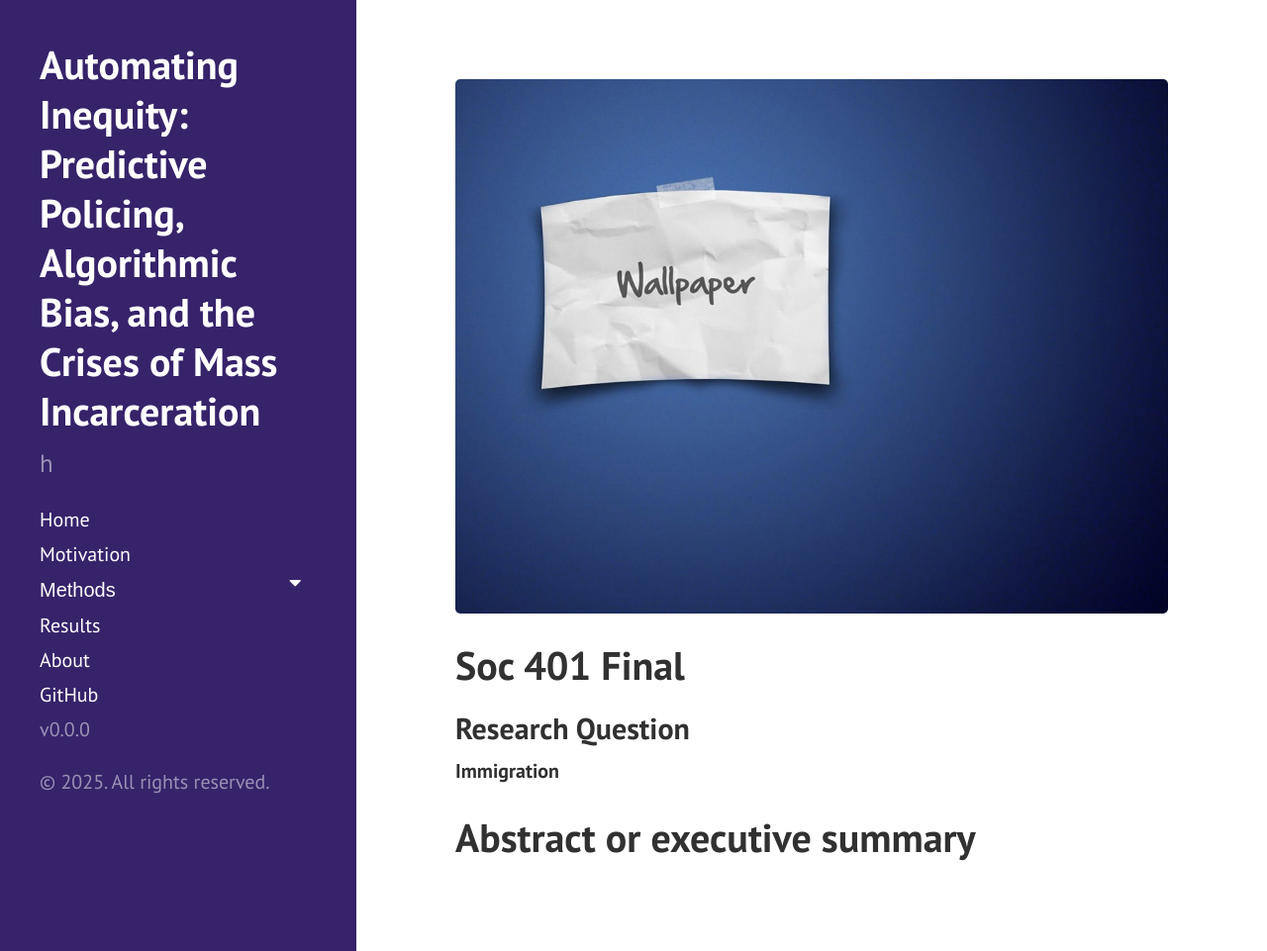
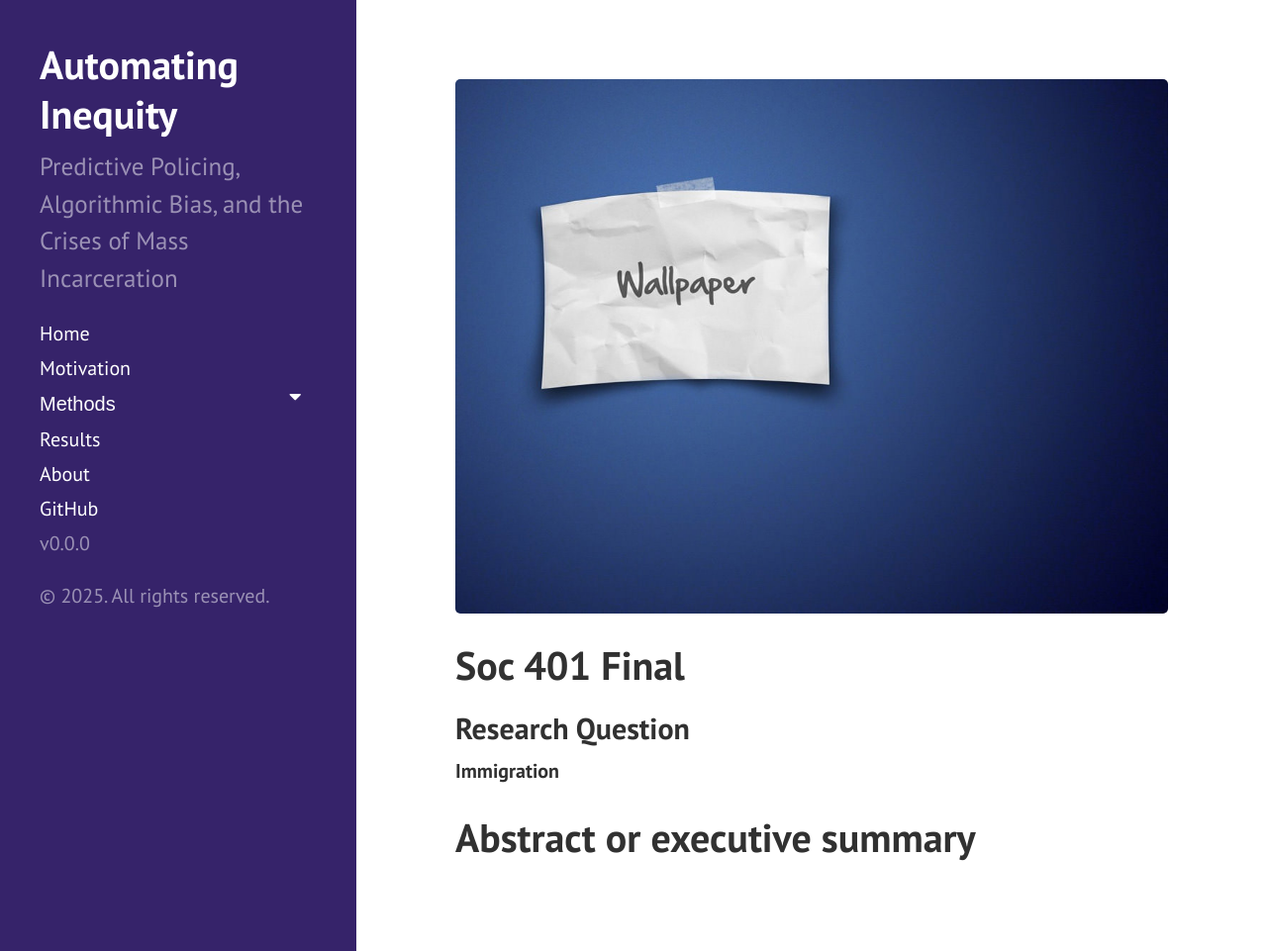
Before and after one commit to edxijiez/soc401Final, a Jekyll site: the page built from index.md, in a window 1280 px wide and 961 px high. Shown: the whole window at 99% size. Built offline with Jekyll 4.4.1, drawn with Linux system fonts in a browser that asks for light colours; the list of posts is cut into pages by our own code.

```diff
--- a/_config.yml
+++ b/_config.yml
@@ -5,9 +5,9 @@ permalink:        pretty
 
 
 # Setup
-title:            "Automating Inequity: Predictive Policing, Algorithmic Bias, and the Crises of Mass Incarceration"
+title:            "Automating Inequity"
 tagline:          ''
-description:      'h'
+description:      'Predictive Policing, Algorithmic Bias, and the Crises of Mass Incarceration'
 url:              "https://edxijiez.github.io"
 baseurl:          "/soc401Final"
 
```
